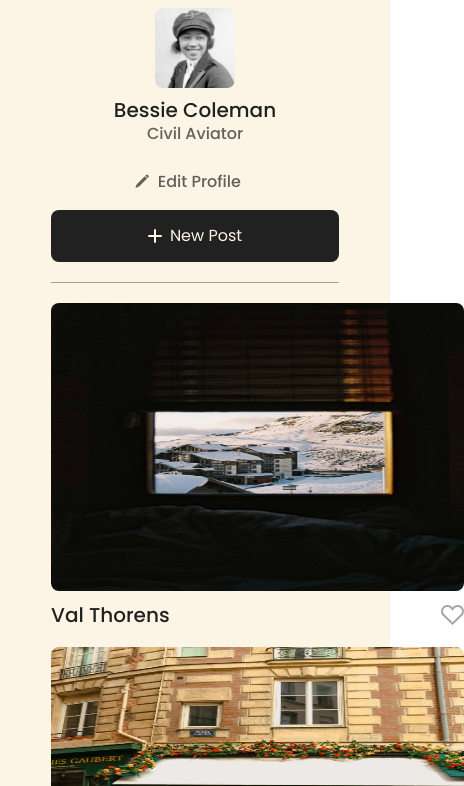
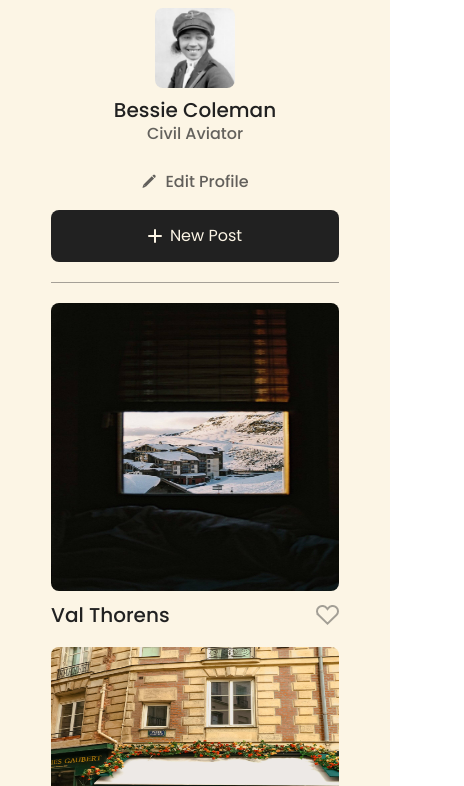
Before and after one commit to vkrobbins/se_project_spots, a plain HTML site: page index.html in a window 390 px wide. Shown: the part 58-844 px from the top of the page, 464 px wide, since content can reach past the window. Drawn offline with Linux system fonts and the light colour scheme.

Commit message:
New updates for my project

```diff
--- a/blocks/card.css
+++ b/blocks/card.css
@@ -1,10 +1,10 @@
 .card {
-  width: 413px;
+display: flex;
+  flex-direction: column;
 }
 
 .card__image {
-width: 413px;
-height: 413px;
+  height: 413px;
   display: block;
   border-radius: 8px;
   margin-bottom: 12px;
@@ -21,6 +21,7 @@ height: 413px;
 .card__title {
   padding: 0;
   margin: 0;
+  max-width: 627px;
   font-family: "Poppins";
   font-size: 20px;
   line-height: 1.2;
--- a/blocks/cards.css
+++ b/blocks/cards.css
@@ -16,5 +16,7 @@
 @media screen and (max-width: 627px) {
   .cards__list {
   grid-template-columns: repeat(auto-fit, 288px);
+  gap: 20px;
 }
+
 }
--- a/blocks/footer.css
+++ b/blocks/footer.css
@@ -1,7 +1,10 @@
+.footer {
+  padding: 60px 0;
+}
+
 .footer__copyright {
-  font-size:16px;
-  font-weight:400;
+  font-size: 16px;
+  font-weight: 400;
   color:#212121B2;
-  text-align:center;
-  padding:60px 0;
+  text-align: center;
 }
--- a/blocks/profile.css
+++ b/blocks/profile.css
@@ -47,7 +47,7 @@ max-width: 420px;
 
 .profile__edit-btn {
   display: flex;
-  padding: 0 20px;
+  padding: 0;
   margin-top: auto;
   margin-right: auto;
   gap: 8px;
@@ -117,6 +117,10 @@ margin: 0 0 32px;
     margin: 0 0 20px;
   }
 
+  .profile__edit-btn {
+    margin-left: auto;
+  }
+
   .profile__add-btn {
     margin: 0;
     width: 100%;
```
Also changed, not shown: 1 other file.
